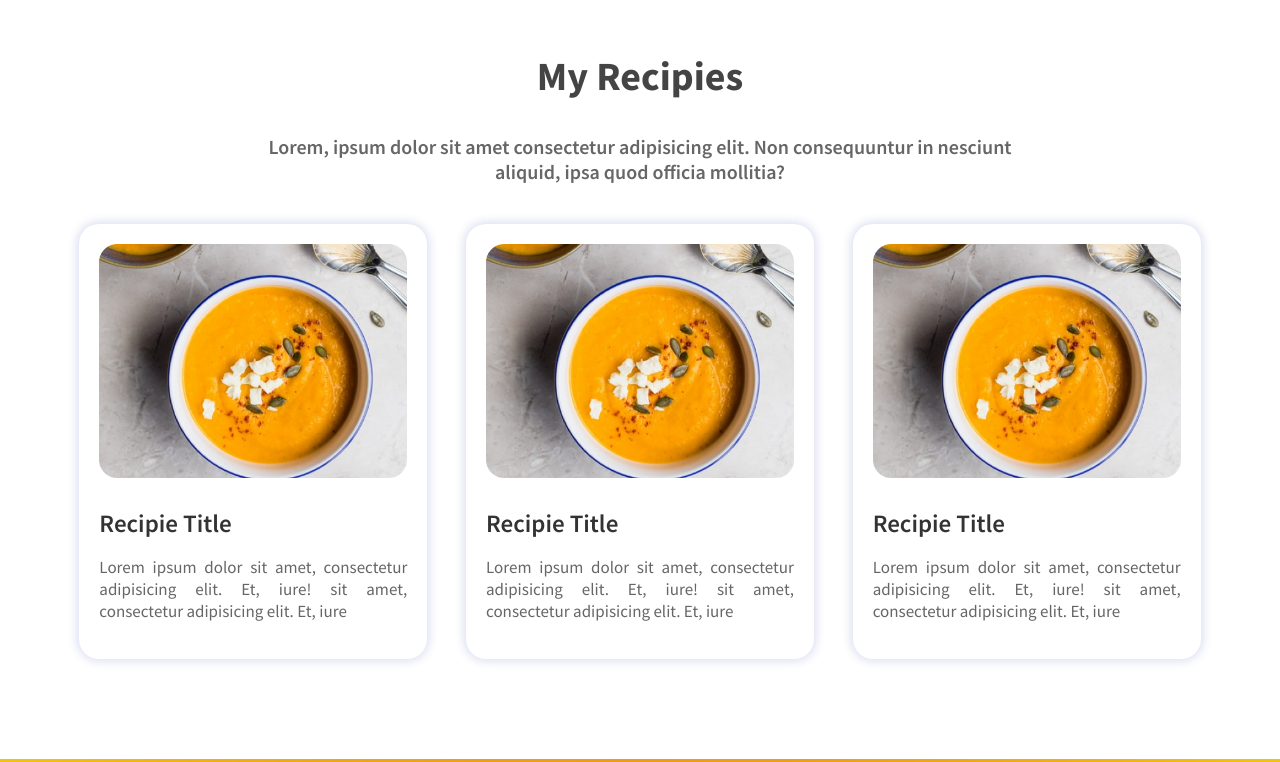
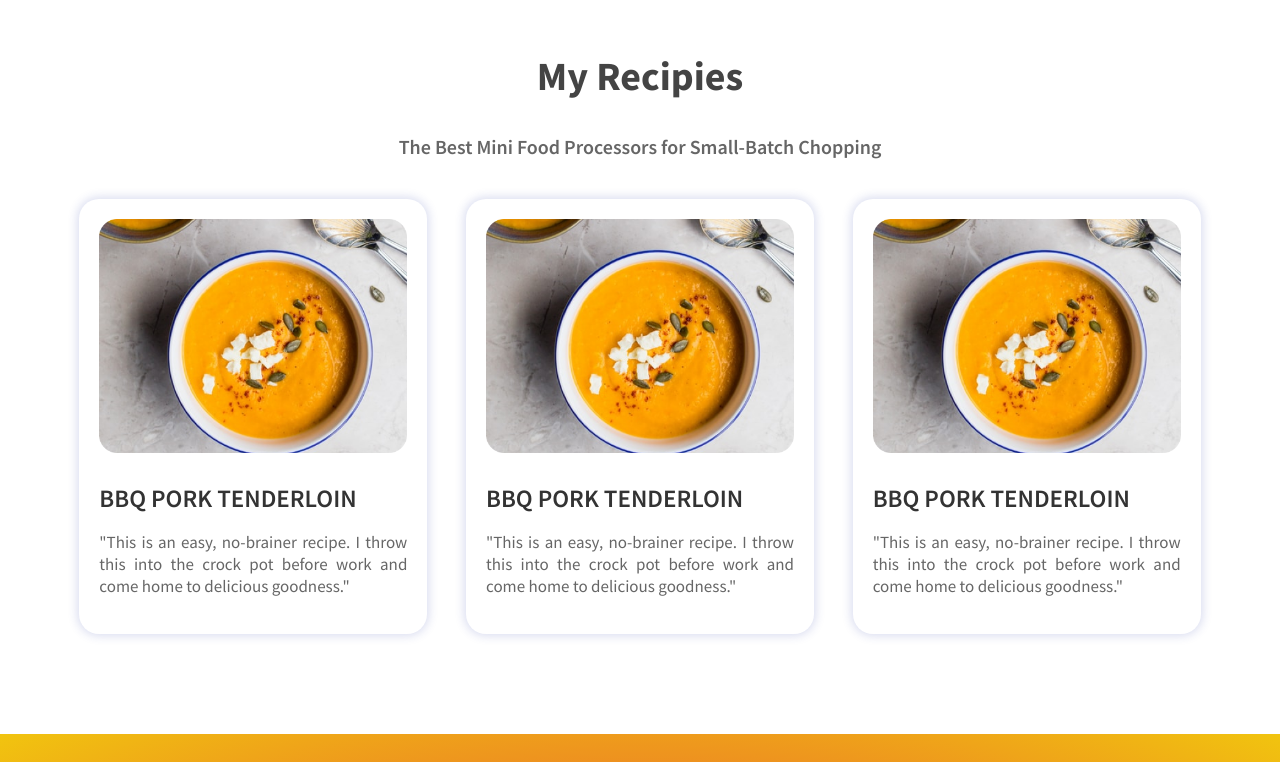
Before and after one commit to codergalib20/food-provider, a plain HTML site: page index.html in a window 1280 px wide. Shown: the part 1580-2342 px from the top of the page. Drawn offline with Linux system fonts and the light colour scheme.

Commit message:
Last Commited

```diff
--- a/index.html
+++ b/index.html
@@ -20,7 +20,7 @@
      <section id="header-section">
          <div class="container flex">
              <div class="two-column">
-                <h1 id="header-title">My best food for your good health.<span class="some-word-color"> So no need to think.</span>Healthy Food</h1>
+                <h1 id="header-title">My best food for your good health.  So no need to think. <span class="some-word-color">Healthy Food.</span> </h1>
                 <p class="lead">Imagine you don't need a diet because provide healthy and delicious food for you!</p>
                 <a href="https://github.com/Asadullah-Hil-Galib/" target="_blanck" class="btn">Order Food</a>
              </div>
@@ -48,7 +48,7 @@
              <!-- Section Header Title  -->
             <div id="recipies-header">
                 <h1 class="section-title">My Recipies</h1>
-                <p class="lead">Lorem, ipsum dolor sit amet consectetur adipisicing elit. Non consequuntur in nesciunt aliquid, ipsa quod officia mollitia? </p>
+                <p class="lead">The Best Mini Food Processors for Small-Batch Chopping</p>
             </div>
          </div>
          <!-- Recipies Items Section  -->
@@ -57,24 +57,24 @@
              <div class="item">
                  <img class="single-img" src="images/item1.png" alt="Item One">
                  <div class="item-info">
-                     <h3 class="product-title">Recipie Title</h3>
-                     <p class="lead">Lorem ipsum dolor sit amet, consectetur adipisicing elit. Et, iure! sit amet, consectetur adipisicing elit. Et, iure</p>
+                     <h3 class="product-title">BBQ PORK TENDERLOIN</h3>
+                     <p class="lead">"This is an easy, no-brainer recipe. I throw this into the crock pot before work and come home to delicious goodness."</p>
                  </div>
              </div>
             <!-- Item  -->
              <div class="item">
                 <img class="single-img" src="images/item1.png" alt="Item One">
                 <div class="item-info">
-                    <h3 class="product-title">Recipie Title</h3>
-                    <p class="lead">Lorem ipsum dolor sit amet, consectetur adipisicing elit. Et, iure! sit amet, consectetur adipisicing elit. Et, iure</p>
+                    <h3 class="product-title">BBQ PORK TENDERLOIN</h3>
+                    <p class="lead">"This is an easy, no-brainer recipe. I throw this into the crock pot before work and come home to delicious goodness."</p>
                 </div>
             </div>
             <!-- Item  -->
             <div class="item">
                 <img class="single-img" src="images/item1.png" alt="Item One">
                 <div class="item-info">
-                    <h3 class="product-title">Recipie Title</h3>
-                    <p class="lead">Lorem ipsum dolor sit amet, consectetur adipisicing elit. Et, iure! sit amet, consectetur adipisicing elit. Et, iure</p>
+                    <h3 class="product-title">BBQ PORK TENDERLOIN</h3>
+                    <p class="lead">"This is an easy, no-brainer recipe. I throw this into the crock pot before work and come home to delicious goodness."</p>
                 </div>
             </div>
          </div>
```
